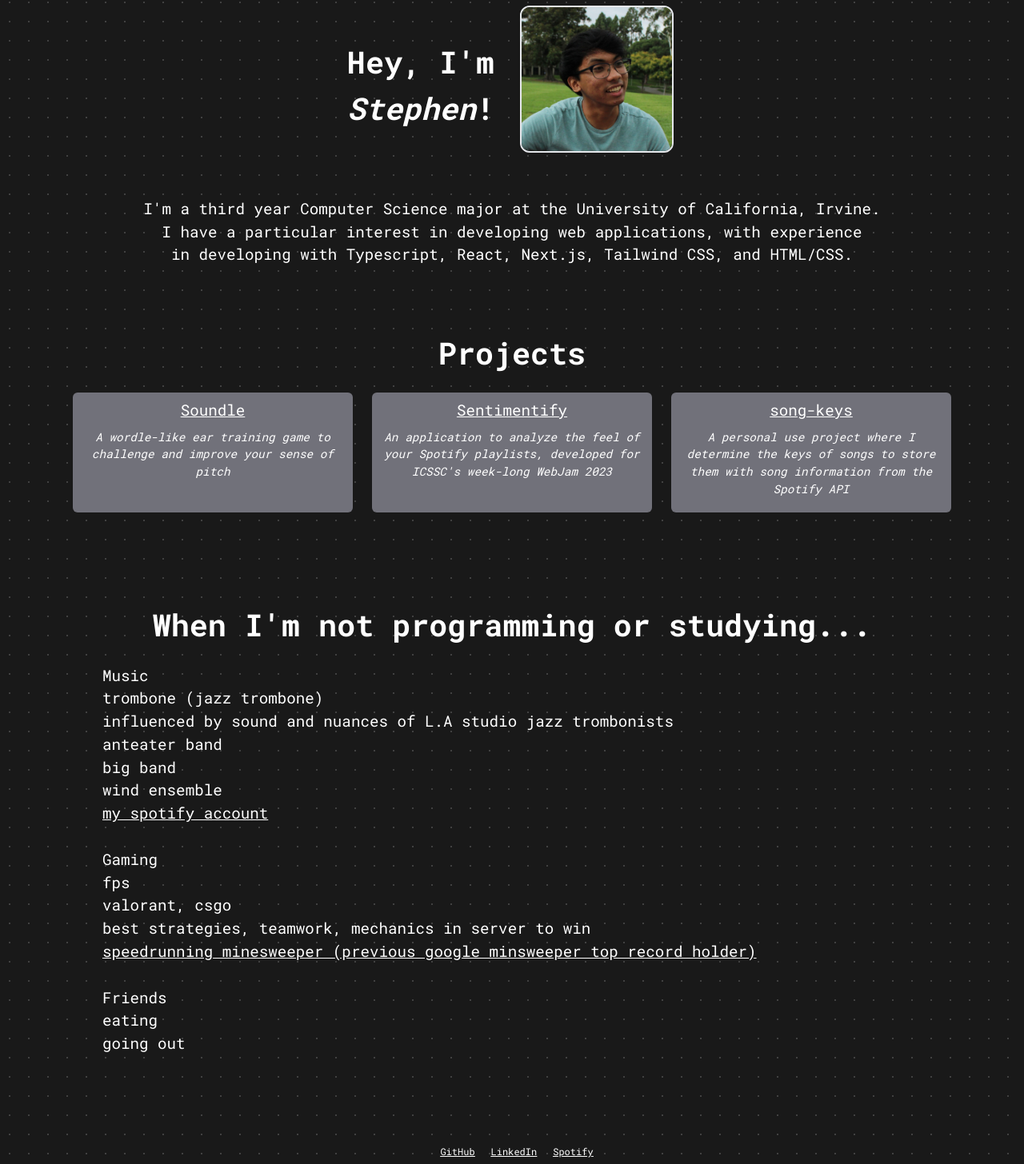
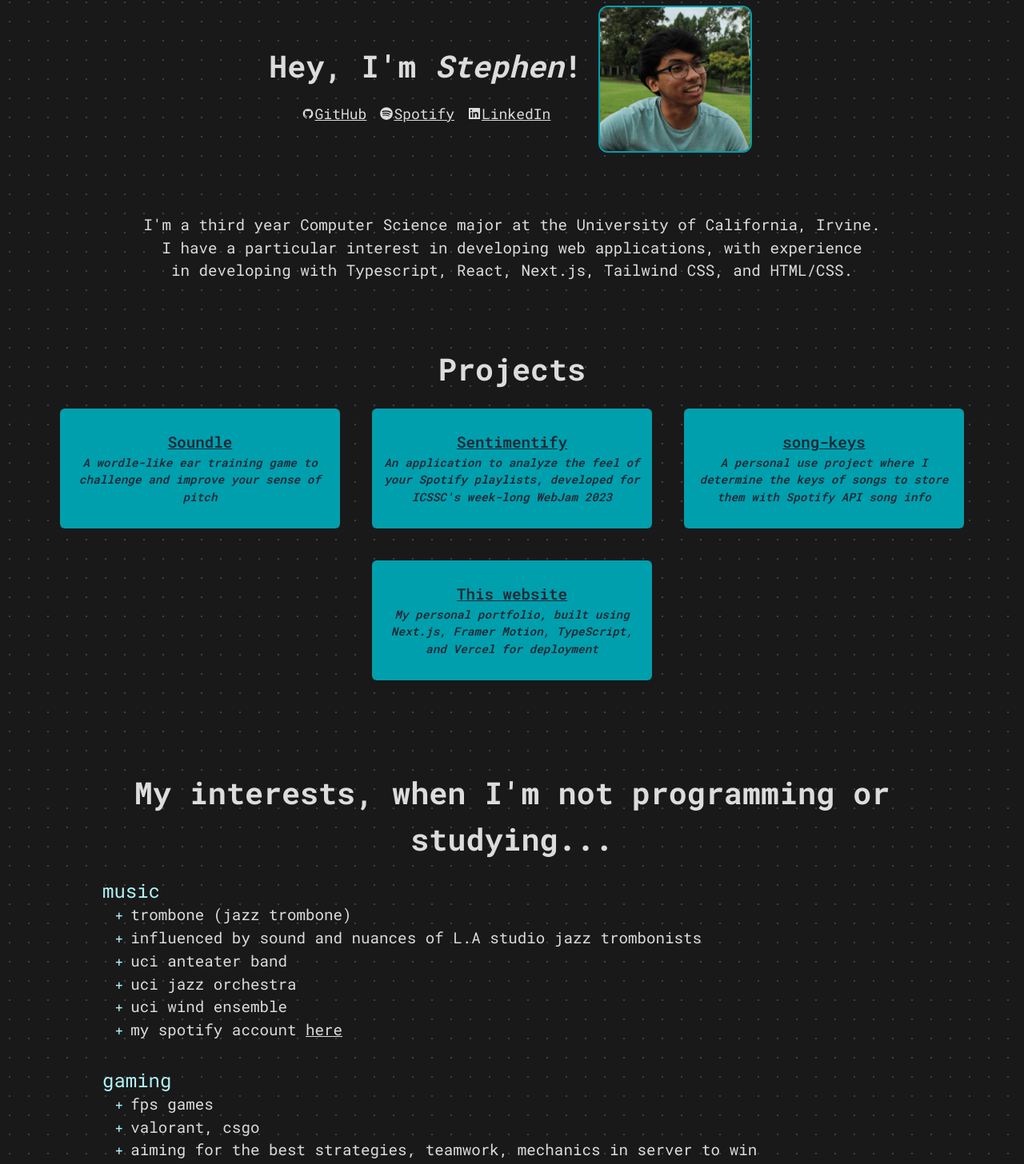
Before and after one commit to stephenzac/stephen-zacarias, a Next.js app: page / in a window 1280 px wide. Shown: the part 33-1489 px from the top of the page at 80% size. Built offline with nearby package versions, Linux system fonts and the light colour scheme.

Commit message:
Styling, layout

```diff
--- a/package.json
+++ b/package.json
@@ -12,7 +12,8 @@
     "framer-motion": "^11.2.9",
     "next": "14.2.3",
     "react": "^18",
-    "react-dom": "^18"
+    "react-dom": "^18",
+    "react-icons": "^5.2.1"
   },
   "devDependencies": {
     "@types/node": "^20",
--- a/src/app/globals.css
+++ b/src/app/globals.css
@@ -3,7 +3,7 @@
 @tailwind utilities;
 
 body {
-  color: white;
+  color: gainsboro;
 
   background-image: radial-gradient(
     #414141 1.2000000000000002px,
@@ -31,7 +31,6 @@
   }
 
   .responsive-header {
-    /* font-size: clamp(1.5rem, 1vw, 5rem); */
     font-size: clamp(1.7rem, 3vw, 2.4rem);
   }
 
@@ -52,13 +51,9 @@
     font-size: clamp(1rem, 2.5vw, 1.2rem);
   }
 
-  .progress-bar {
-    position: sticky;
-    top: 0;
-    left: 0;
-    right: 0;
-    height: 30px;
-    background-color: red;
-    transform-origin: 0%;
+  .list-plus {
+    color: #b0f2f7;
+    margin-left: 16px;
+    font-size: 16px;
   }
 }
--- a/src/app/page.tsx
+++ b/src/app/page.tsx
@@ -1,111 +1,216 @@
 "use client";
+import { motion } from "framer-motion";
 import Image from "next/image";
 import Links from "../components/links";
-// import styles from "../styles/page.module.css";
-import { motion, useScroll } from "framer-motion";
 import Projects from "../components/projects";
+import TopScrollBar from "../components/top-scroll-bar";
 
 export default function Home() {
-  const { scrollYProgress } = useScroll();
-
   return (
     <div className="flex flex-col items-center h-auto w-full pb-4">
+      <TopScrollBar />
+
+      <div className="flex flex-wrap items-center justify-center w-full gap-5 pr-1 mt-10 mb-16">
         <motion.div
-        className="fixed top-0 w-full bg-red-500 h-4 origin-center"
-        style={{
-          scaleX: scrollYProgress,
+          variants={{
+            hidden: { opacity: 0, x: -100 },
+            visible: { opacity: 1, x: 0 },
           }}
-      />
-
-      <div className="flex flex-row items-center justify-center w-80 gap-8 pr-1 mt-10 mb-14">
-        <h1 className="responsive-header text-center mt-8 pb-4 font-black">
+          initial="hidden"
+          whileInView="visible"
+          viewport={{ once: true }}
+          transition={{ duration: 0.3 }}
+          className="flex flex-col items-center"
+        >
+          <h1 className="responsive-header text-center pb-4 font-black">
             Hey, {`I'm`} <span className="italic">Stephen</span>!
           </h1>
+          <Links />
+        </motion.div>
+
+        <motion.div
+          className="flex flex-col place-items-center self-center"
+          variants={{
+            hidden: { opacity: 0, translateX: 100 },
+            visible: { opacity: 1, translateX: 0 },
+          }}
+          initial="hidden"
+          whileInView="visible"
+          viewport={{ once: true }}
+          transition={{ duration: 0.3, delay: 0.3 }}
+        >
           <Image
             src="/stephen.JPG"
             height={225}
             width={225}
             alt="Picture of Stephen"
             priority={true}
-          className="w-48 h-auto border-double border-2 rounded-xl"
+            className="w-48 h-auto border-2 border-solid border-accent overflow-hidden rounded-xl mb-3"
           />
+        </motion.div>
       </div>
 
       <div className="flex flex-col items-center text-center responsive-text text-balance w-4/5 mb-20">
+        <motion.div
+          variants={{
+            hidden: { opacity: 0, translateY: 100 },
+            visible: { opacity: 1, translateY: 0 },
+          }}
+          initial="hidden"
+          whileInView="visible"
+          viewport={{ once: true }}
+          transition={{ duration: 0.5, delay: 0.5 }}
+        >
           <p>
             {`I'm`} a third year Computer Science major at the University of
             California, Irvine. I have a particular interest in developing web
             applications, with experience in developing with Typescript, React,
             Next.js, Tailwind CSS, and HTML/CSS.
           </p>
+        </motion.div>
       </div>
-
-      <h1 className="section-header">Projects</h1>
 
       <Projects />
 
-      <div className="flex flex-col w-4/5 mb-28 responsive-text text-balance">
-        <h1 className="section-header">
-          When {`I'm`} not programming or studying...
+      <motion.div
+        className="flex flex-col w-4/5 mb-16 responsive-text text-balance text-center lg:text-left"
+        variants={{
+          hidden: { opacity: 0, translateY: 100 },
+          visible: { opacity: 1, translateY: 0 },
+        }}
+        initial="hidden"
+        whileInView="visible"
+        viewport={{ once: true }}
+        transition={{ duration: 0.6 }}
+      >
+        <h1 className="section-header self-start text-balance">
+          My interests, when {`I'm`} not programming or studying...
         </h1>
 
-        <h1>Music</h1>
+        <motion.div
+          className="mb-8"
+          variants={{
+            hidden: { opacity: 0, translateY: 100 },
+            visible: { opacity: 1, translateY: 0 },
+          }}
+          initial="hidden"
+          whileInView="visible"
+          viewport={{
+            once: true,
+            amount: 0.4,
+          }}
+          transition={{ duration: 0.6 }}
+        >
+          <h1 className="text-xl lg:text-2xl text-lighterAccent">music</h1>
           <ul>
-          <li>trombone (jazz trombone)</li>
             <li>
-            influenced by sound and nuances of L.A studio jazz trombonists
+              <span className="list-plus">+ </span>trombone (jazz trombone)
             </li>
-          <li>anteater band</li>
-          <li>big band</li>
-          <li>wind ensemble</li>
             <li>
+              <span className="list-plus">+ </span>influenced by sound and
+              nuances of L.A studio jazz trombonists
+            </li>
+            <li>
+              <span className="list-plus">+ </span>uci anteater band
+            </li>
+            <li>
+              <span className="list-plus">+ </span>uci jazz orchestra
+            </li>
+            <li>
+              <span className="list-plus">+ </span>uci wind ensemble
+            </li>
+            <li>
+              <span className="list-plus">+ </span>
+              my spotify account{" "}
               <a
                 href="https://open.spotify.com/user/cheesehugger1"
                 target="_blank"
                 className="underline"
               >
-              my spotify account
+                here
               </a>
             </li>
           </ul>
+        </motion.div>
 
-        <br />
-
-        <h1>Gaming</h1>
+        <motion.div
+          className="mb-10"
+          variants={{
+            hidden: { opacity: 0, translateY: 100 },
+            visible: { opacity: 1, translateY: 0 },
+          }}
+          initial="hidden"
+          whileInView="visible"
+          viewport={{
+            once: true,
+            amount: 0.4,
+          }}
+          transition={{ duration: 0.6 }}
+        >
+          <h1 className="text-xl lg:text-2xl text-lighterAccent">gaming</h1>
           <ul>
-          <li>fps</li>
-          <li>valorant, csgo</li>
-          <li>best strategies, teamwork, mechanics in server to win</li>
             <li>
+              <span className="list-plus">+ </span>fps games
+            </li>
+            <li>
+              <span className="list-plus">+ </span>valorant, csgo
+            </li>
+            <li>
+              <span className="list-plus">+ </span>aiming for the best
+              strategies, teamwork, mechanics in server to win
+            </li>
+            <li>
+              <span className="list-plus">+ </span>
               <a
                 href="https://www.youtube.com/watch?v=5HOU8SykHzg"
                 target="_blank"
               >
-              speedrunning minesweeper (previous google minsweeper top record
-              holder)
-            </a>
+                speedrunning minesweeper
+              </a>{" "}
+              (previously top 10 in google minesweeper)
             </li>
             <li></li>
           </ul>
+        </motion.div>
 
-        <br />
+        <motion.div
+          className="mb-10"
+          variants={{
+            hidden: { opacity: 0, translateY: 100 },
+            visible: { opacity: 1, translateY: 0 },
+          }}
+          initial="hidden"
+          whileInView="visible"
+          viewport={{
+            once: true,
+            amount: 0.4,
+          }}
+          transition={{ duration: 0.6 }}
+        >
+          <h1 className="text-xl lg:text-2xl text-lighterAccent">friends</h1>
+          <ul>
+            <li>
+              <span className="list-plus">+ </span>eating (big foodie)
+            </li>
+            <li>
+              <span className="list-plus">+ </span>going out
+            </li>
+            <li>
+              <span className="list-plus">+ </span>going to new places
+            </li>
+            <li>
+              <span className="list-plus">+ </span>shenanigans :D
+            </li>
+          </ul>
+        </motion.div>
+      </motion.div>
 
-        <h1>Friends</h1>
-        <ul>
-          <li>eating</li>
-          <li>going out</li>
-        </ul>
-      </div>
-
-      <div className="flex flex-col items-start w-full text-xs pl-8">
-        <Links />
-        <div className="mr-auto">
+      <div className="flex flex-col items-start w-full text-xs text-balance pl-8 mr-auto pt-4">
         <p>© Stephen Zacarias 2024</p>
         <p>
-            Built with Next.js, React, Framer Motion, Typescript, and deployed
-            on Vercel
+          Built with Next.js, Framer Motion, Typescript, react-icons, and
+          deployed on Vercel
         </p>
-        </div>
       </div>
     </div>
   );
--- a/src/components/links.tsx
+++ b/src/components/links.tsx
@@ -1,15 +1,42 @@
+import { DiGithubBadge } from "react-icons/di";
+import { AiFillSpotify, AiFillLinkedin } from "react-icons/ai";
+
+interface MyLinks {
+  linkText: string;
+  link: string;
+  linkIcon: any;
+}
 export default function Links() {
+  const links: MyLinks[] = [
+    {
+      linkText: "GitHub",
+      link: "https://github.com/stephenzac",
+      linkIcon: <DiGithubBadge />,
+    },
+    {
+      linkText: "Spotify",
+      link: "https://open.spotify.com/user/cheesehugger1",
+      linkIcon: <AiFillSpotify />,
+    },
+    {
+      linkText: "LinkedIn",
+      link: "https://linkedin.com/in/stephen-zac",
+      linkIcon: <AiFillLinkedin />,
+    },
+  ];
+
   return (
-    <div className="flex flex-row gap-5 self-center pr-5 mb-3 underline">
-      <a href="https://github.com/stephenzac" target="_blank">
-        GitHub
-      </a>
-      <a href="https://linkedin.com/in/stephen-zac" target="_blank">
-        LinkedIn
-      </a>
-      <a href="https://open.spotify.com/user/cheesehugger1" target="_blank">
-        Spotify
-      </a>
+    <div className="flex flex-row gap-4 self-center">
+      {links.map((link: MyLinks) => {
+        return (
+          <div key={link.link}>
+            <a href={link.link} className="flex flex-row items-center text-lg">
+              {link.linkIcon}
+              {link.linkText}
+            </a>
+          </div>
+        );
+      })}
     </div>
   );
 }
--- a/src/components/projects.tsx
+++ b/src/components/projects.tsx
@@ -1,13 +1,13 @@
 import { motion } from "framer-motion";
 
-interface ProjectProps {
+interface Project {
   projectName: string;
   projectLink: string;
   projectDescription: string;
 }
 
 export default function Projects() {
-  const projects: ProjectProps[] = [
+  const projects: Project[] = [
     {
       projectName: "Soundle",
       projectLink: "https://github.com/stephenzac/soundle",
@@ -24,41 +24,60 @@
       projectName: "song-keys",
       projectLink: "https://github.com/stephenzac/song-keys",
       projectDescription:
-        "A personal use project where I determine the keys of songs to store them with song information from the Spotify API",
+        "A personal use project where I determine the keys of songs to store them with Spotify API song info",
+    },
+    {
+      projectName: "This website",
+      projectLink: "",
+      projectDescription:
+        "My personal portfolio, built using Next.js, Framer Motion, TypeScript, and Vercel for deployment",
     },
   ];
 
   return (
-    <div className="flex flex-wrap items-center justify-center gap-6 mb-28">
-      {projects.map((project: ProjectProps, index) => {
-        return (
     <motion.div
-            className="flex flex-col text-center project-box bg-zinc-500 rounded-md"
+      className="flex flex-col"
       variants={{
         hidden: { opacity: 0, translateX: -100 },
         visible: { opacity: 1, translateX: 0 },
       }}
       initial="hidden"
       whileInView="visible"
-            viewport={{ once: true, amount: 0.1 }}
-            transition={{ duration: 0.4, delay: index * 0.15 }}
+      viewport={{ once: true }}
+      transition={{ duration: 0.65, delay: 0.7 }}
+    >
+      <h1 className="section-header">Projects</h1>
+
+      <div className="flex flex-wrap items-center justify-center gap-10 mb-28">
+        {projects.map((project: Project, index) => {
+          return (
+            // bg-zinc-500
+            <motion.div
+              className="flex flex-col text-center justify-center project-box bg-accent text-gray-800 font-semibold rounded-md"
+              variants={{
+                hidden: { opacity: 0, translateX: -100 },
+                visible: { opacity: 1, translateX: 0 },
+              }}
+              initial="hidden"
+              whileInView="visible"
+              viewport={{ once: true, amount: 0.5 }}
+              transition={{ duration: 0.6 }}
               key={project.projectName}
             >
               <a
                 href={project.projectLink}
                 target="_blank"
-              className="project-header mt-2 mb-2"
+                className="project-header"
               >
                 {project.projectName}
               </a>
-            <div className="flex flex-col">
-              <p className="project-text italic mb-4 mx-3">
+              <p className="project-text italic mx-3">
                 {project.projectDescription}
               </p>
-            </div>
             </motion.div>
           );
         })}
       </div>
+    </motion.div>
   );
 }
--- /dev/null
+++ b/src/components/top-scroll-bar.tsx
@@ -0,0 +1,14 @@
+import { motion, useScroll } from "framer-motion";
+
+export default function TopScrollBar() {
+  const { scrollYProgress } = useScroll();
+
+  return (
+    <motion.div
+      className="fixed top-0 w-full h-4 origin-center bg-gray-200"
+      style={{
+        scaleX: scrollYProgress,
+      }}
+    />
+  );
+}
--- a/tailwind.config.ts
+++ b/tailwind.config.ts
@@ -13,6 +13,11 @@
         "gradient-conic":
           "conic-gradient(from 180deg at 50% 50%, var(--tw-gradient-stops))",
       },
+
+      colors: {
+        accent: "#009fad",
+        lighterAccent: "#b0f2f7",
+      },
     },
   },
   plugins: [],
```
Also changed, not shown: src/styles/page.module.css (deleted, +0 -99 lines), src/styles/project.module.css (deleted, +0 -15 lines), 1 other file (tests, documents, lock files or other folders). Lines whose indentation alone changed are shown as unchanged.
